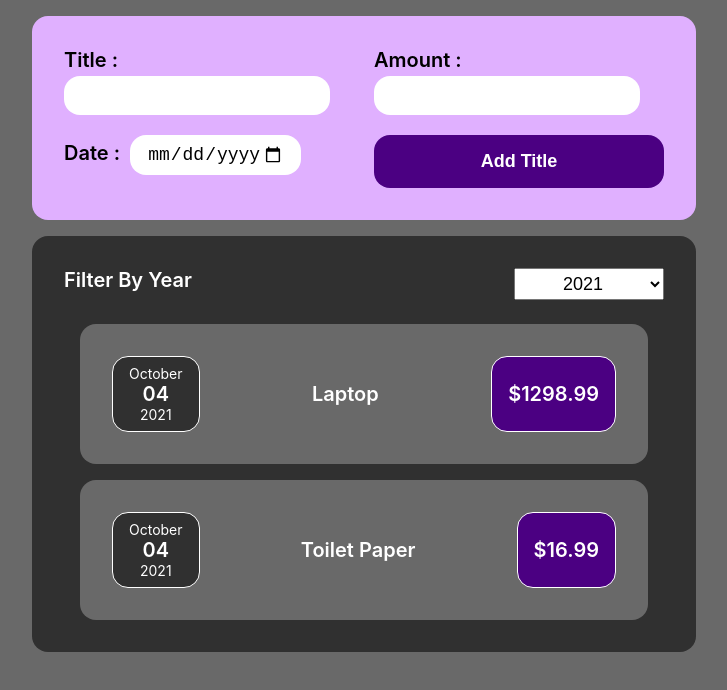
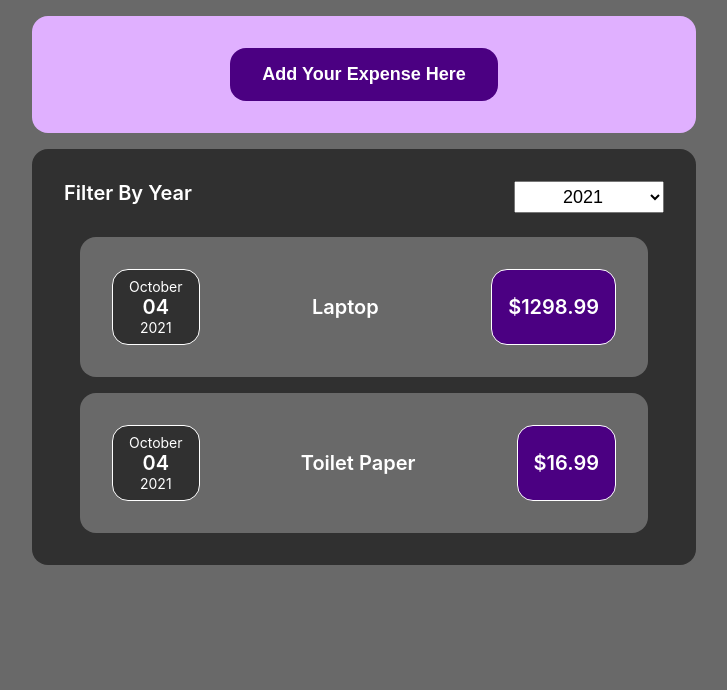
Before and after one commit to git-commit-100/ExpenseTracker-REACT, a React (Create React App) app: page / in a window 1280 px wide. Shown: the top 690 px of the page, without its empty margins (276-1003 px from the left). Built offline with nearby package versions, Linux system fonts and the light colour scheme.

Commit message:
added logic to show or hide expense input form

```diff
--- a/src/components/ExpenseInput/ExpenseForm.css
+++ b/src/components/ExpenseInput/ExpenseForm.css
@@ -1,4 +1,5 @@
 form{
+    grid-column: 1 / 4;
     display: grid;
     grid-template-columns: repeat(2,1fr);
     grid-gap: 20px;
@@ -45,7 +46,7 @@ form{
     padding: .5rem 1rem;
 }
 
-.expense-form .add-title-btn {
+.expense-form .add-expense-btn {
     background-color:#4B0082;
     color: white;
     font-weight: 600;
@@ -55,4 +56,25 @@ form{
     font-size: 18px;
     padding: 1rem;
     text-align: center;
+    grid-row: 3 / 4;
 }
+
+.expense-form{
+    display: grid;
+    grid-template-columns: 1fr 2fr 1fr;
+}
+
+
+.cancel{
+    grid-column: 1 / 2;
+    grid-row: 3 / 4;
+    background-color:#4B0082;
+    color: white;
+    font-weight: 600;
+    border: 0;
+    cursor: pointer;
+    border-radius: 16px;
+    font-size: 18px;
+    padding: 1rem 2rem;
+    text-align: center;
+}
--- a/src/components/ExpenseInput/ExpenseForm.js
+++ b/src/components/ExpenseInput/ExpenseForm.js
@@ -34,9 +34,9 @@ function ExpenseForm(props) {
     props.onSaveExpenseData(expenseData);
 
     //clearing input fields
-    setEnteredTitle('');
-    setEnteredAmount('');
-    setEnteredDate('');
+    setEnteredTitle("");
+    setEnteredAmount("");
+    setEnteredDate("");
   }
 
   //attaching change in state listeners in JSX
@@ -80,8 +80,11 @@ function ExpenseForm(props) {
             onChange={changeDateHandler}
           />
         </div>
-        <button type="submit" className="add-title-btn">
-          Add Title
+        <button type="button" className="cancel" onClick={props.onCancel}>
+          Cancel
+        </button>
+        <button type="submit" className="add-expense-btn">
+          Add Expense
         </button>
       </form>
     </div>
--- a/src/components/ExpenseInput/ExpenseInput.css
+++ b/src/components/ExpenseInput/ExpenseInput.css
@@ -5,4 +5,17 @@
   border-radius: 16px;
   width: 600px;
   margin: 1rem auto;
+  text-align: center;
 }
+
+.go-to-expense-form{
+  background-color:#4B0082;
+  color: white;
+  font-weight: 600;
+  border: 0;
+  cursor: pointer;
+  border-radius: 16px;
+  font-size: 18px;
+  padding: 1rem 2rem;
+  text-align: center;
+}
--- a/src/components/ExpenseInput/ExpenseInput.js
+++ b/src/components/ExpenseInput/ExpenseInput.js
@@ -1,3 +1,4 @@
+import { useState } from "react";
 import ExpenseForm from "./ExpenseForm";
 import "./ExpenseInput.css";
 
@@ -11,9 +12,23 @@ function ExpenseInput(props) {
     //traversing upwards
     props.onAddExpenseData(expenseObj);
   };
+
+  //showing forms
+  const [showForm , setShowForm] = useState(false);
+
+  const notShowingForm = () => {
+    setShowForm(false);
+  }
+
+  const showingForm = () => {
+    setShowForm(true);
+  }
+
+
   return (
     <div className="expense-input">
-      <ExpenseForm onSaveExpenseData={saveExpenseDataHandler} />
+      {showForm === false && <button className='go-to-expense-form' onClick={showingForm}>Add Your Expense Here</button>}
+      {showForm === true && <ExpenseForm onSaveExpenseData={saveExpenseDataHandler} onCancel={notShowingForm}/>}
     </div>
   );
 }
--- a/src/components/Expenses/Expenses.js
+++ b/src/components/Expenses/Expenses.js
@@ -22,29 +22,34 @@ function Expenses(props) {
     }
   });
 
+  //checking whether filteredExpenses has elements present or not
+  //default expense content
+  let expenseContent = <p className="no-expenses">Oops ! No Entry Found</p>;
+
+  //if values present in filteredExpenses
+  //  if filtered expenses array contains element , print it into dom
+  // .map takes a function which is repeated for all elements in array
+  // ***important .map must return something
+  if (filteredExpenses.length > 0) {
+    expenseContent = filteredExpenses.map((elem) => {
+      return(
+        <ExpenseItem
+        key={elem.id}
+        title={elem.title}
+        amount={elem.amount}
+        date={elem.date}
+      />
+      );
+    });
+  }
+
   return (
     <div className="expenses">
       <ExpenseFilter
         selected={filteredYear}
         onChangeFilter={filterYearHandler}
       />
-      {/* if filtered expenses array does not have any elements , print error msg  */}
-      {filteredExpenses.length === 0 && (
-        <p className="no-expenses">Oops ! No Entry Found</p>
-        )}
-      {/* if filtered expenses array contains element , print it into dom */}
-      {/* .map takes a function which is repeated for all elements in array */}
-      {filteredExpenses.length > 0 &&
-        filteredExpenses.map((elem) => {
-          return (
-            <ExpenseItem
-              key={elem.id}
-              title={elem.title}
-              amount={elem.amount}
-              date={elem.date}
-            />
-          );
-        })}
+      {expenseContent}
     </div>
   );
 }
```
